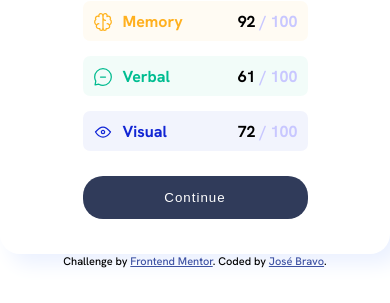
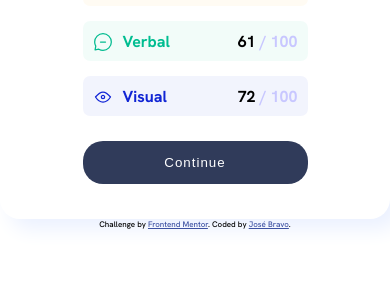
Before and after one commit to JoseBravoWebDev/Results-Summary-Component, a plain HTML site: page index.html in a window 390 px wide. Shown: the part 541-844 px from the top of the page. Drawn offline with Linux system fonts and the light colour scheme.

Commit message:
Update styles.css

```diff
--- a/styles.css
+++ b/styles.css
@@ -240,7 +240,15 @@ button:hover {
 }
 
 @media screen and (max-width: 550px) {
-    .container {
+    main {
+        height: fit-content;
+    }
+
+    .container, .result-container, .summary-container {
         width: 100%;
     }
+
+    .attribution {
+        font-size: 8px;
+    }
 }
```
